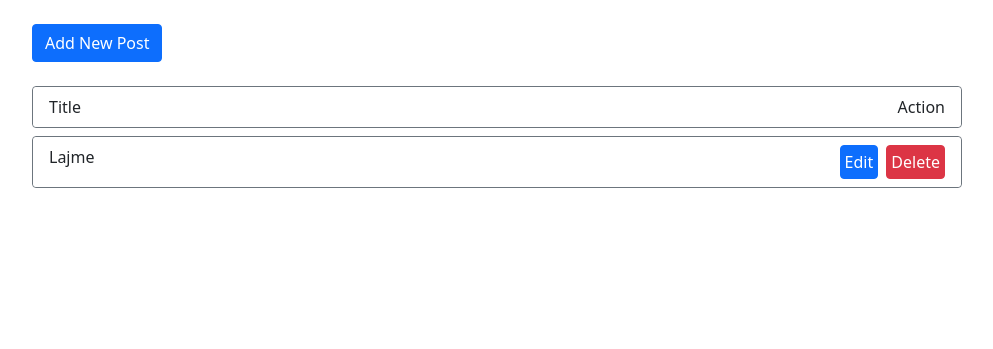
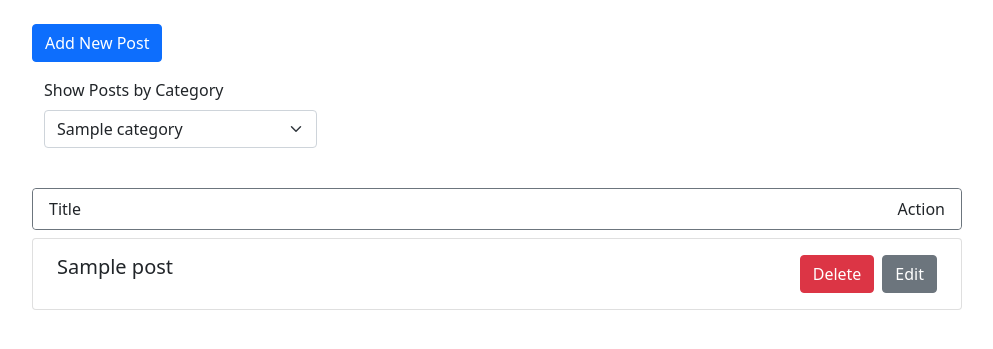
Before and after one commit to esekcacttus/basic-web-development-website-and-cms, a PHP site: page /cms/posts.php in a window 1280 px wide. Shown: the part 56-405 px from the top of the page, without its empty margins (50-1043 px from the left). Run offline with PHP 8.4, Linux system fonts and the light colour scheme; the visitor is signed in with stand-in values (Sample User, id 1); tables that the repository leaves empty hold one stand-in row (values such as "Sample post").

Commit message:
final version of Back End

```diff
--- a/cms/index.js
+++ b/cms/index.js
@@ -119,11 +119,47 @@ $("#logout").click(function(){
     });
 });
 
+
+//load posts function
+$(document).ready(function(){
+    loadPosts();
+});
+
+function loadPosts(){
+const postTemplate =
+    '<li class="list-group-item" id="id_line_{{id}}">'+
+    '<div class="d-flex bd-highlight">'+
+        '<div class="p-2 flex-grow-1">'+
+        '<h5 class="card-title">{{title}}</h5>'+
+    '</div>'+
+    '<div class="d-flex bd-highlight middle">'+
+        '<div class="p-2">'+
+            '<button type="button" class="btn btn-danger delete" id="btndelete" onclick="deleteTask({{id}})">Delete</button>'+
+            '<button type="button" class="btn btn-secondary ms-2 edit" id="btnedit" onclick="update({{id}})">Edit</button>'+
+        '</div>'+
+    '</li>';
+
+const categoryId = $("#category_id").val();
+const endPoint = "http://localhost/basic-web-development-website-and-cms/cms/post_api.php?categoryId="+categoryId;
+
+$.get(endPoint, function(response){
+    let post = "";
+    for(let i = 0; i < response.data.length; i++){
+        const currentPost = response.data[i];
+        post += postTemplate.replace("{{title}}", currentPost.title)
+                        .replaceAll("{{id}}", currentPost.id);
+    };
+    $("#postList").html(post);
+});
+}
+
+//load posts function
 $(document).ready(function(){
     loadCategories();
 });
 
 function loadCategories(){
+
 const categoryTemplate =
         '<li class="list-group-item" id="id_line_{{id}}">'+
             '<div class="d-flex bd-highlight">'+
@@ -131,7 +167,7 @@ const categoryTemplate =
                 '<h5 class="card-title">{{category_name}}</h5>'+
             '</div>'+
             '<div class="d-flex bd-highlight p-2 flex-grow-1 middle">'+
-                '<p class="card-title">10</p>'+
+                '<p class="card-title">{{total_posts}}</p>'+
             '</div>'+
             '<div class="d-flex bd-highlight middle">'+
                 '<div class="p-2">'+
@@ -145,13 +181,13 @@ $.get(endPoint, function(response){
     let category = "";
     for(let i = 0; i < response.data.length; i++){
         const currentCategory = response.data[i];
-        category += categoryTemplate.replace("{{category_name}}", escapeHtml(currentCategory.category_name))
-                        .replaceAll("{{id}}", currentCategory.id);
+        category += categoryTemplate.replace("{{category_name}}", currentCategory.category_name)
+                        .replaceAll("{{id}}", currentCategory.id)
+                        .replaceAll("{{total_posts}}", currentCategory.total_posts);
     };
     $("#categoryList").html(category);
 });
 }
-
 // function updateTask(idTask, idUser){
 //     var new_status = $("#mySelect").val();
 //     var id_task = idTask;
@@ -222,7 +258,7 @@ const apiEndpoint = "http://localhost/basic-web-development-website-and-cms/cms/
 }
 
 function validateInputs(){
-    const category_name = $("#category").val().trim();
+    const category_name = $("#category").val();
     if(validateCategory(category_name) != true){
         return false;
     }
@@ -246,10 +282,9 @@ if(category_name.length < 5){
 
 function storePost(){
     const title = $("#title").val();
-    const content = $("#content").val();
-    const image = $("#image").val();
-    const category = $("#category").val();
-
+    const description = $("#description").val();
+    const image = $("#img_link").val();
+    const category_id = $("#id_category").val();
     const apiEndpoint = "http://localhost/basic-web-development-website-and-cms/cms/post_logic.php";
         if(validatePostInputs() != true){
             return false;
@@ -257,16 +292,19 @@ function storePost(){
 
         else{
             $.post(apiEndpoint, {
-                'category_name': category_name
+                'title': title,
+                'description': description,
+                'img_link': image,
+                'category_id': category_id
 
             }).done(function(response){
                 if(response.success == false){
                     alert(response.message);
                 }else{
-                    loadCategories();
+                    loadPosts();
                     $('#exampleModal').modal('hide');
                     $('#exampleModal').on('hidden.bs.modal', function () {
-                        $(this).find("input").val('').end();
+                        $(this).find("input, textarea").val('').end();
                     });
                 }
             });
@@ -276,11 +314,9 @@ function storePost(){
 
     function validatePostInputs(){
         const title = $("#title").val();
-        const content = $("#content").val();
-        const image = $("#image").val();
-
-
-    if(validateTitle(title) != true || validateContent(content) != true || validateImageLink(image) != true){
+        const description = $("#description").val();
+        const image = $("#img_link").val();
+        if(validateTitle(title) != true || validateContent(description) != true || validateImageLink(image) != true){
             return false;
         }
         else{
@@ -300,41 +336,40 @@ function storePost(){
             return true;
         }
         }
-    function validateContent(content){
-        if(content.length < 5){
-            $("#content").css("border-color", "red");
-            $("#content_message").text("Content must be more than 4 charaters!!").css("color", "red").css("font-size", "12px");
+    function validateContent(description){
+        if(description.length < 5){
+            $("#description").css("border-color", "red");
+            $("#description_message").text("Content must be more than 4 charaters!!").css("color", "red").css("font-size", "12px");
             return false;
 
         }else{
-            $("#content").css("border-color", "green");
-            $("#content_message").text("");
+            $("#description").css("border-color", "green");
+            $("#description_message").text("");
             return true;
          }
     }
     function validateImageLink(imgLink){
         if(imgLink == "" ){
-            $("#image").css("border-color", "red");
-            $("#image_message").text("Image link required!!").css("color", "red").css("font-size", "12px");
+            $("#img_link").css("border-color", "red");
+            $("#img_link_message").text("Image link required!!").css("color", "red").css("font-size", "12px");
             return false;
 
         }else{
-            $("#image").css("border-color", "green");
-            $("#image_message").text("");
+            $("#img_link").css("border-color", "green");
+            $("#img_link_message").text("");
             return true;
          }
     }
 
 
-function escapeHtml(str) {
-var map = {
-    '&': '&amp;',
-    '<': '&lt;',
-    '>': '&gt;',
-    '"': '&quot;',
-    "'": '&#039;'
-};
-return str.replace(/[&<>"']/g, function(m) {
-    return map[m];
-});
-}
+// function escapeHtml(str) {
+// var map = {
+//     '&': '&amp;',
+//     '<': '&lt;',
+//     '>': '&gt;',
+//     '"': '&quot;',
+//     "'": '&#039;'
+// };
+// return str.replace(/[&<>"']/g, function(m) {
+//     return map[m];
+// });
--- a/cms/navigation.php
+++ b/cms/navigation.php
@@ -5,7 +5,7 @@
             <li class="nav-item">
             <a class="nav-link active" aria-current="page" href="categories.php">Categories</a>
             </li>
-            <li class="nav-item">
+            <li class="nav-item ">
             <a class="nav-link" href="posts.php">Posts</a>
 
             </li>
--- /dev/null
+++ b/cms/post_api.php
@@ -0,0 +1,40 @@
+<?php
+    session_start();
+
+    require_once "util.php";
+    header('Content-Type: application/json');
+
+    if($_SERVER['REQUEST_METHOD'] !== 'GET'){
+        echo json_encode([
+            'success' => false,
+            'message' => 'GET Method HTTP required'
+        ]);
+
+    }
+
+    if (!isUserLoggedIn()) {
+        echo json_encode([
+            'success' => false,
+            'message' => 'User is not logged in'
+        ]);
+        die();
+    }
+
+    $categoryId = $_GET['categoryId'];
+
+    $userId = $_SESSION['id'];
+
+
+    $categoryPosts = loadCategoryPosts($categoryId);
+
+    // echo "<pre>";
+    // var_dump($allCategories);
+    // die();
+
+    echo json_encode([
+        'success' => true,
+        'message' => 'category list',
+        'data' => $categoryPosts
+
+    ]);
+?>
--- a/cms/posts.php
+++ b/cms/posts.php
@@ -17,7 +17,7 @@
     <link href="https://cdn.jsdelivr.net/npm/bootstrap@5.0.0-beta1/dist/css/bootstrap.min.css" rel="stylesheet" integrity="sha384-giJF6kkoqNQ00vy+HMDP7azOuL0xtbfIcaT9wjKHr8RbDVddVHyTfAAsrekwKmP1" crossorigin="anonymous">
     <script src="https://cdn.jsdelivr.net/npm/bootstrap@5.0.0-beta1/dist/js/bootstrap.bundle.min.js" integrity="sha384-ygbV9kiqUc6oa4msXn9868pTtWMgiQaeYH7/t7LECLbyPA2x65Kgf80OJFdroafW" crossorigin="anonymous"></script>
     <script src="https://cdnjs.cloudflare.com/ajax/libs/jquery/3.5.1/jquery.js" integrity="sha512-WNLxfP/8cVYL9sj8Jnp6et0BkubLP31jhTG9vhL/F5uEZmg5wEzKoXp1kJslzPQWwPT1eyMiSxlKCgzHLOTOTQ==" crossorigin="anonymous"></script>
-    <title>Categories</title>
+    <title>Posts</title>
 </head>
 <body>
 <?php
@@ -25,9 +25,25 @@
 ?>
     <div class="container pt-4">
         <button type="button" class="btn btn-primary" data-bs-toggle="modal" data-bs-target="#exampleModal">Add New Post</button>
+        <div class="container float-left">
+        <div class="mb-3 col-3 mt-3 ">
+                <?php
+                    $categories = getAllCategories();
+                ?>
+                <label for="exampleInputOption" class="form-label ">Show Posts by Category</label>
+                <select class="form-select " onchange="loadPosts()" name="category_id" id="category_id" aria-label="Default select example">
+                    <?php
+                        foreach($categories as $category){
+                    ?>
+                    <option value="<?php echo $category['id']; ?>"><?php echo $category['category_name']; ?></option>
+                    <?php
+
+                    } ?>
+                </select>
+        </div>
+        </div>
     </div>
-    <div class="container" id="allCategories">
-    </div>
+
 <div class="modal fade" id="exampleModal" tabindex="-1" aria-labelledby="exampleModalLabel" aria-hidden="true">
   <div class="modal-dialog">
     <div class="modal-content">
@@ -36,7 +52,7 @@
             <button type="button" class="btn-close" data-bs-dismiss="modal" aria-label="Close"></button>
       </div>
       <div class="modal-body">
-        <form  onkeyup="validateInputs();" class="add_task" id="add_task" name="add_category">
+        <form  onkeyup="validatePostInputs();" method="submit" class="add_task" id="add_task" name="add_category">
             <div class="mb-3">
                 <label for="exampleInputTitle" class="form-label">Title</label>
                 <input type="text" class="form-control " name="title"  id="title" aria-describedby="titleHelp">
@@ -44,24 +60,24 @@
             </div>
             <div class="mb-3">
                 <label for="exampleInputDescription" class="form-label">Content</label>
-                <textarea class="form-control" name="content" id="content"  col=4></textarea>
-                <div id="content_message"></div>
+                <textarea class="form-control" name="description" id="description"  col=4></textarea>
+                <div id="description_message"></div>
             </div>
             <div class="mb-3">
                 <label for="exampleInputTitle" class="form-label">Image Link</label>
-                <input type="text" class="form-control " name="image"  id="image" aria-describedby="imageHelp">
+                <input type="text" class="form-control " name="image_link"  id="img_link" aria-describedby="imageHelp">
                 <div id="image_message"></div>
             </div>
             <div class="mb-3">
                 <label for="exampleInputOption" class="form-label">Category</label>
-                <select class="form-select" name="category" id="category" aria-label="Default select example">
+                <select class="form-select" name="category_id" id="id_category" aria-label="Default select example">
                 <?php
                     $categories = getAllCategories();
                 ?>
                 <?php
                     foreach($categories as $category){
                         ?>
-                    <option value="<?php echo $category['id']; ?>"><?php echo $category['category_name']; ?></option>
+                    <option value="<?php echo $category['id'];?>"><?php echo $category['category_name']; ?></option>
                     <?php } ?>
                 </select>
             </div>
@@ -72,23 +88,18 @@
   </div>
 </div>
     <br/>
-<div class="container">
-    <ul class=" border border-secondary col-10 list-group list-group-horizontal d-flex justify-content-between">
-    <li class="list-group-item border-0">Title</li>
-    <li class="list-group-item border-0 ">Action</li>
+    <div class="container">
+    <ul class=" border border-secondary col-10 mb-2 list-group list-group-horizontal d-flex justify-content-between">
+        <li class="list-group-item border-0 ">Title</li>
+        <li class="list-group-item border-0 ms-5">Action</li>
     </ul>
-</div>
-<div class="container mt-2">
-    <ul class=" border border-secondary col-10 list-group list-group-horizontal d-flex justify-content-between">
-    <li class="list-group-item border-0 ">Lajme</li>
-    <li class="list-group-item border-0 ">
-        <button type="button" class="btn btn-primary p-1 " id="btnEdit">Edit</button>
-        <button type="button" class="btn btn-danger p-1 ms-1" id="btnDelete">Delete</button>
-    </li>
+
+    <ul class="list-group col-10 " id="postList">
 
     </ul>
 </div>
 
+
 </body>
     <script src="index.js"></script>
 </html>
--- a/cms/util.php
+++ b/cms/util.php
@@ -82,6 +82,25 @@
         }
     }
 
+    //add post function
+    function addPost(array $post){
+        global $dbConnection;
+        $sqlQuery = "INSERT INTO `posts` (`title`, `description`, `user_id`, `img_link`, `category_id`)
+        VALUES(:title, :description, :user_id, :img_link, :category_id);";
+        $statement = $dbConnection->prepare($sqlQuery);
+        $statement->bindParam(":title", $post['title']);
+        $statement->bindParam(":description", $post['description']);
+        $statement->bindParam(":user_id", $post['user_id']);
+        $statement->bindParam(":img_link", $post['img_link']);
+        $statement->bindParam(":category_id", $post['category_id']);
+
+        if($statement->execute()){
+            return true;
+        }else{
+            return false;
+        }
+    }
+
     function getUserTasks($userId) {
         global $dbConnection;
 
@@ -100,7 +119,34 @@
 
     function getAllCategories() {
         global $dbConnection;
-        $sqlQuery = "SELECT * FROM `category`";
+        $sqlQuery = "SELECT *, (SELECT COUNT(*) FROM posts WHERE category_id=`category`.id) as total_posts FROM `category`";
+        $statement = $dbConnection->prepare($sqlQuery);
+        if($statement->execute()){
+            return $statement->fetchAll(PDO::FETCH_ASSOC);
+        }
+        else{
+            return [];
+        }
+
+    }
+
+    function loadCategoryPosts($category_id){
+        global $dbConnection;
+        $sqlQuery = "SELECT * FROM `posts` WHERE category_id =:category_id";
+        $statement = $dbConnection->prepare($sqlQuery);
+        $statement->bindParam(":category_id", $category_id);
+        if($statement->execute()){
+            return $statement->fetchAll(PDO::FETCH_ASSOC);
+        }
+        else{
+            return [];
+        }
+
+    }
+
+    function getAllPosts(){
+        global $dbConnection;
+        $sqlQuery = "SELECT * FROM `posts`;";
         $statement = $dbConnection->prepare($sqlQuery);
         if($statement->execute()){
             return $statement->fetchAll(PDO::FETCH_ASSOC);
@@ -141,6 +187,20 @@
         }
     }
 
+    function postsOfCategory($id_category){
+        global $dbConnection;
+        $totalPosts = 0;
+        $sqlQuery = "SELECT COUNT(category_id) FROM posts WHERE category_id=:category_id;";
+        $statement = $dbConnection->prepare($sqlQuery);
+        $statement->bindParam(":category_id", $id_category);
+        if($statement->execute()){
+            $totalPosts = $statement->fetchAll(PDO::FETCH_ASSOC);
+            return $totalPosts[0];
+        }else{
+            return false;
+        }
+    }
+
 
     function checkPassword($password) {
         $passwordTemplate = '/^(?=.*\d)(?=.*[a-z])(?=.*[A-Z]).{6,20}$/';
@@ -152,4 +212,6 @@
         }
     }
 
+
+
 ?>
```
Also changed, not shown: cms/post_logic.php (+14 -7 lines), cms/saved.html (added, +21 -0 lines). Lines whose indentation alone changed are shown as unchanged.
